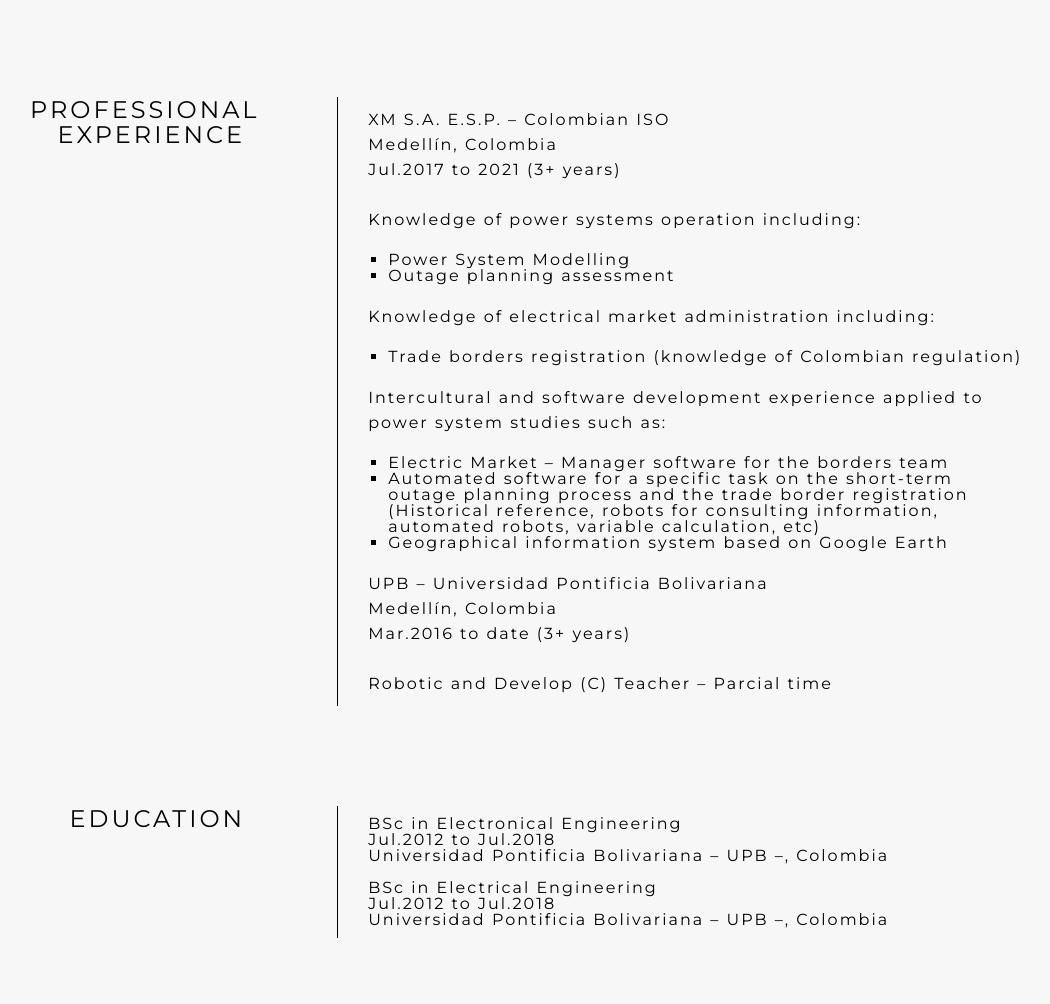
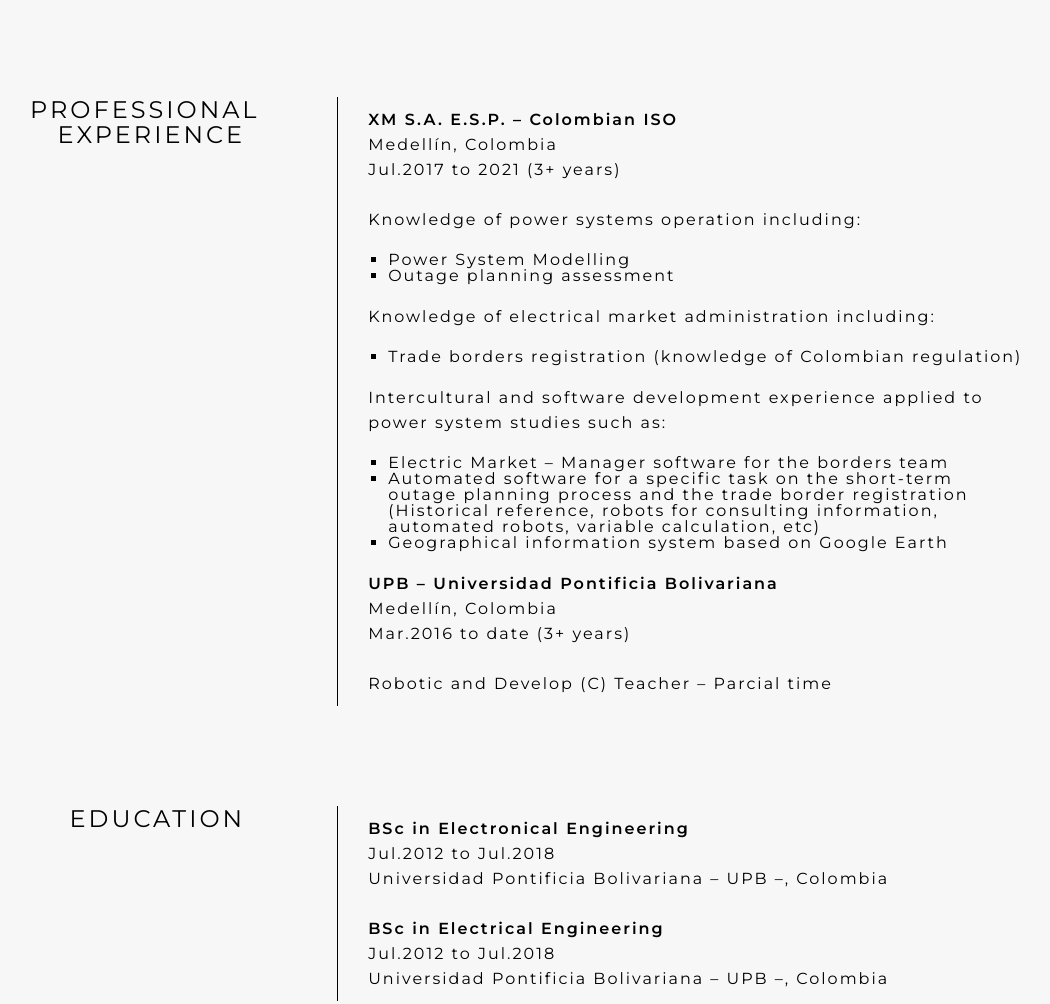
Before and after one commit to tavo379/andres-cv, a plain HTML site: page index.html in a window 1280 px wide. Shown: the part 633-1637 px from the top of the page, without its empty margins (98-1148 px from the left). Drawn offline with Linux system fonts and the light colour scheme; a web font is replaced by a local one.

Commit message:
add bold styles

```diff
--- a/index.html
+++ b/index.html
@@ -59,7 +59,7 @@
       </div>
       <div class="experience-copy border-left copy">
         <p>
-          XM S.A. E.S.P. – Colombian ISO<br>
+          <span class="bold">XM S.A. E.S.P. – Colombian ISO</span><br>
           Medellín, Colombia  <br>
           Jul.2017 to 2021 (3+ years)<br><br>
           Knowledge of power systems operation including:
@@ -79,7 +79,7 @@
           <li>Geographical information system based on Google Earth</li>
         </ul>
         <p>
-          UPB – Universidad Pontificia Bolivariana<br>
+          <span class="bold">UPB – Universidad Pontificia Bolivariana</span><br>
           Medellín, Colombia  <br>
           Mar.2016 to date (3+ years)<br><br>
           Robotic and Develop (C) Teacher – Parcial time
@@ -94,14 +94,15 @@
         </p>
       </div>
       <div class="education-copy border-left copy">
-        BSc in Electronical Engineering <br>
+        <p>
+        <span class="bold">BSc in Electronical Engineering</span><br>
         Jul.2012 to Jul.2018	<br>
         Universidad Pontificia Bolivariana – UPB –, Colombia <br><br>
 
-        BSc in Electrical Engineering <br>
+        <span class="bold">BSc in Electrical Engineering</span> <br>
         Jul.2012 to Jul.2018	<br>
         Universidad Pontificia Bolivariana – UPB –, Colombia
-
+        </p>
       </div>
     </div>
 
@@ -168,9 +169,9 @@
       </div>
       <div class="languages-copy border-left copy">
         <p>
-          Spanish: Native
+        <span class="bold">Spanish:</span> Native
           <br>
-          English: Intermediate
+          <span class="bold">English:</span> Intermediate
         </p>
       </div>
     </div>
--- a/styles.css
+++ b/styles.css
@@ -24,6 +24,10 @@
   font-family: 'Montserrat', sans-serif;
   letter-spacing: 2px;
   background-color: #f7f7f7;
+}
+
+.bold {
+  font-weight: bolder;
 }
 
 .download-cv {
```
